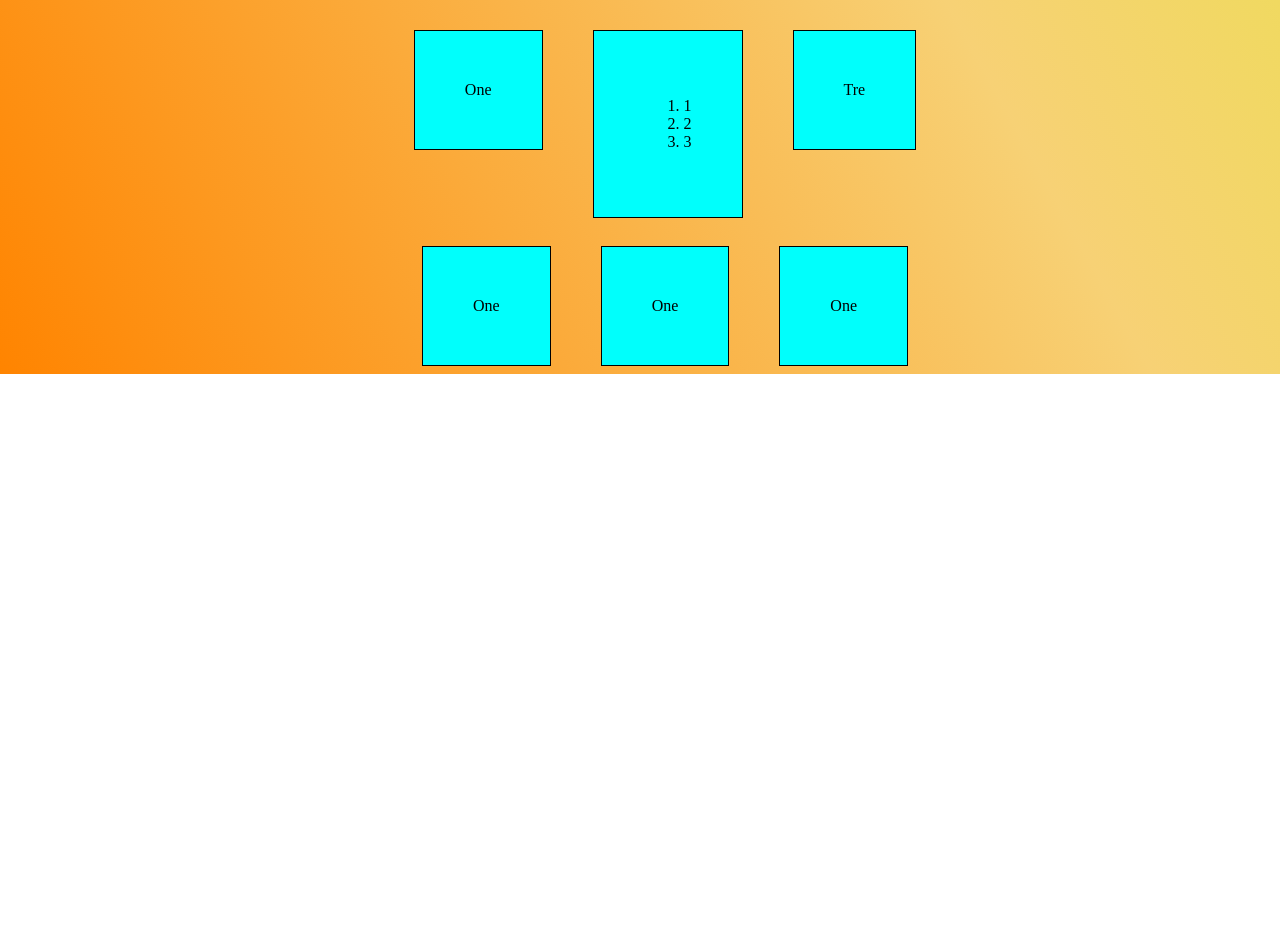
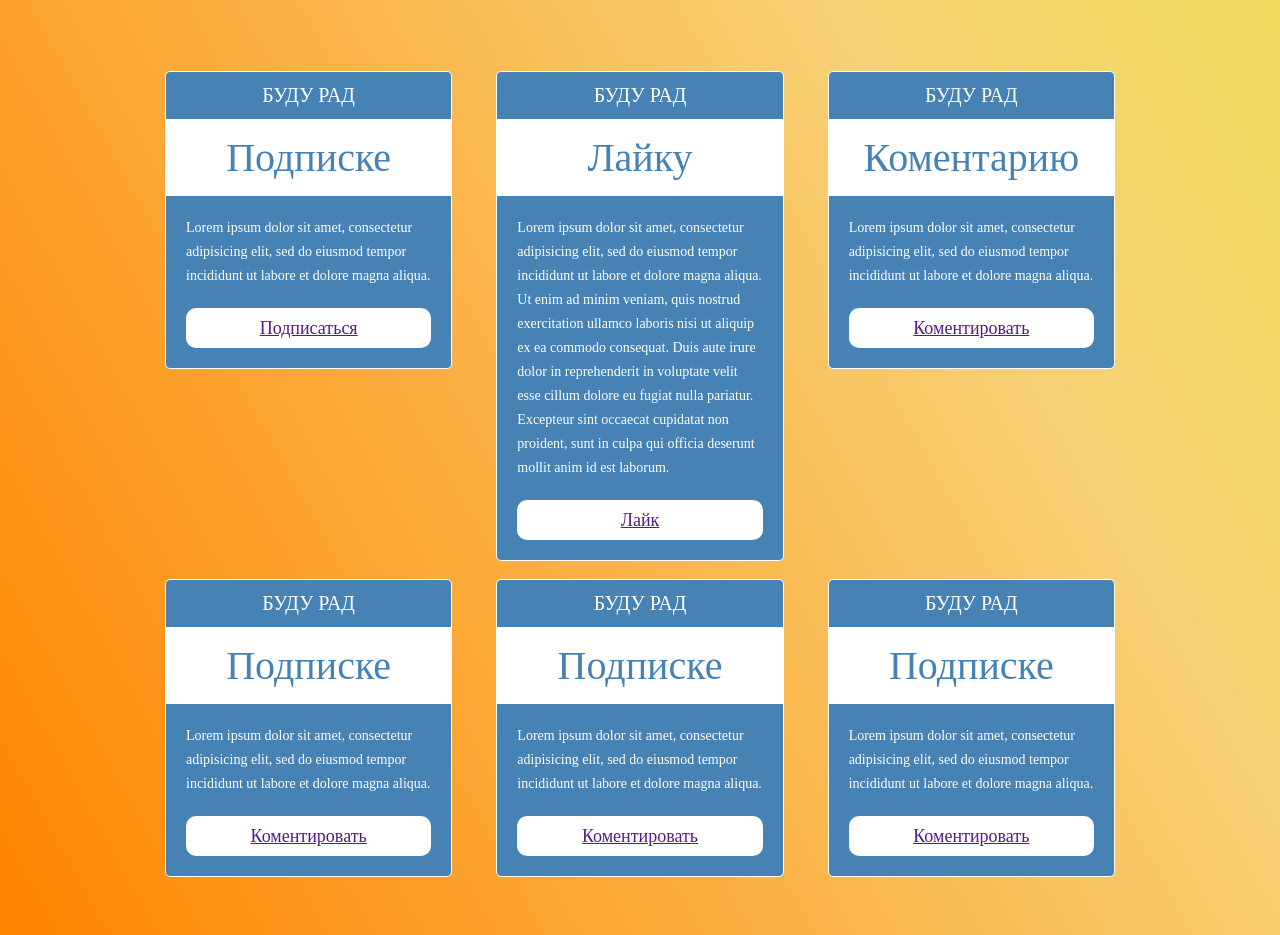
Before and after one commit to KriksalisProgrammer/2lbCss, a plain HTML site: page index.html in a window 1280 px wide. Shown: the part 671-1606 px from the top of the page. Before the commit the page ends 1045 px from the top, so only its background shows below. Drawn offline with Linux system fonts and the light colour scheme.

Commit message:
update flexbox

```diff
--- a/index.html
+++ b/index.html
@@ -24,22 +24,73 @@
 	<img class="imgflex" src="flex.png">
 </div>
 <p>Результат роботи:</p>
+<div class="vertical">
 <div class="container">
-  	<div class="object">One</div>
-  	<div class="object">
-  		<ol>
-  			<li>1</li>
-  			<li>2</li>
-  			<li>3</li>
-  		</ol>
+	<div class="Row">
+  	<div class="FlexColumn">
+  		<div class="item">
+  			<div class="Title">Буду рад</div>
+  			<div class="Subtitle">Подписке</div>
+  			<div class="TextColum">Lorem ipsum dolor sit amet, consectetur adipisicing elit, sed do eiusmod
+  			tempor incididunt ut labore et dolore magna aliqua.
+  			</div>
+  			<a href="" class="ColumnButton">Подписаться</a>
+  		</div>
   	</div>
-    <div class="object">Tre</div>
-  </div>
-  <br>
-  <div class="container">
-  	<div class="object">One</div>
-  	<div class="object">One</div>
-  	<div class="object">One</div>
+  	<div class="FlexColumn">
+  		<div class="item">
+  			<div class="Title">Буду рад</div>
+  			<div class="Subtitle">Лайку</div>
+  			<div class="TextColum">Lorem ipsum dolor sit amet, consectetur adipisicing elit, sed do eiusmod
+  			tempor incididunt ut labore et dolore magna aliqua. Ut enim ad minim veniam,
+  			quis nostrud exercitation ullamco laboris nisi ut aliquip ex ea commodo
+  			consequat. Duis aute irure dolor in reprehenderit in voluptate velit esse
+  			cillum dolore eu fugiat nulla pariatur. Excepteur sint occaecat cupidatat non
+  			proident, sunt in culpa qui officia deserunt mollit anim id est laborum. </div>
+  			<a href="" class="ColumnButton">Лайк</a>
+  		</div>
+  	</div>
+  	<div class="FlexColumn">
+  		<div class="item">
+  			<div class="Title">Буду рад</div>
+  			<div class="Subtitle">Коментарию</div>
+  			<div class="TextColum">Lorem ipsum dolor sit amet, consectetur adipisicing elit, sed do eiusmod
+  			tempor incididunt ut labore et dolore magna aliqua. </div>
+  			<a href="" class="ColumnButton">Коментировать</a>
+  		</div>
+  	</div>
+  	</div>
+  	<br>
+  	<div class="Row">
+  	<div class="FlexColumn">
+  		<div class="item">
+  			<div class="Title">Буду рад</div>
+  			<div class="Subtitle">Подписке</div>
+  			<div class="TextColum">Lorem ipsum dolor sit amet, consectetur adipisicing elit, sed do eiusmod
+  			tempor incididunt ut labore et dolore magna aliqua. </div>
+  			<a href="" class="ColumnButton">Коментировать</a>
+  		</div>
+  	</div>
+  	<div class="FlexColumn">
+  		<div class="item">
+  			<div class="Title">Буду рад</div>
+  			<div class="Subtitle">Подписке</div>
+  			<div class="TextColum">Lorem ipsum dolor sit amet, consectetur adipisicing elit, sed do eiusmod
+  			tempor incididunt ut labore et dolore magna aliqua. </div>
+  			<a href="" class="ColumnButton">Коментировать</a>
+  		</div>
+  	</div>
+  	<div class="FlexColumn">
+  		<div class="item">
+  			<div class="Title">Буду рад</div>
+  			<div class="Subtitle">Подписке</div>
+  			<div class="TextColum">Lorem ipsum dolor sit amet, consectetur adipisicing elit, sed do eiusmod
+  			tempor incididunt ut labore et dolore magna aliqua. </div>
+  			<a href="" class="ColumnButton">Коментировать</a>
+  		</div>
+  	</div>
+  	</div>
+  	</div>
   </div>
  </body>
 </html>
--- a/style.css
+++ b/style.css
@@ -23,6 +23,7 @@ img.imgflex
 	margin-left: 50px;
 	margin-right: 50px;
 	margin-bottom: 100px;
+	border-radius: 10px;
 }
 
 body
@@ -30,27 +31,70 @@ body
 	background: rgb(233,226,74);
 	background: linear-gradient(241deg, rgba(233,226,74,1) 0%, rgba(247,209,117,1) 38%, rgba(255,132,0,1) 100%);
 }
-
-div.container
-{
-
-	 text-align: center;
-	 display: flex;
-	 justify-content:center;
-	 align-items:flex-start;
-}
-
-div.object
-{
-	padding: 50px;
-	background: #00fffc;
-	border: 1px solid black;
-	margin-left:50px;
-	margin-top: 10px;
-}
-
 p
 {
 	font-size:24px;
 	margin-left:50px;
+	font-family: Gill Sans Extrabold, sans-serif;
 }
+.vertical
+{
+	padding: 50px;
+
+}
+.Row
+{
+	display: flex;
+	margin: 0px -22px;
+}
+.container
+{
+	max-width: 950px;
+	margin: 0px auto;
+	align-items: baseline;
+}
+.FlexColumn
+{
+
+	padding: 0px 22px;
+	flex: 0 1 33.333%;
+}
+.item
+{
+	background-color: #4682B4;
+	color: white;
+	border-radius: 5px;
+	border:1px solid white;
+	padding: 0 0 20px 0;
+}
+.Title
+{
+	font-size: 20px;
+	text-transform: uppercase;
+	text-align:center;
+	padding: 12px 0;
+}
+.Subtitle
+{
+	text-align:center;
+	background-color: white;
+	color:#4682B4;
+	padding: 15px 0;
+	font-size: 40px;
+}
+.TextColum
+{
+	padding: 20px;
+	font-size: 14px;
+	line-height: 24px;
+}
+.ColumnButton
+{
+	display: block;
+	margin: 0 20px;
+	line-height: 40px;
+	text-align: center;
+	border-radius: 10px;
+	background: white;
+	font-size: 18px;
+}
```
